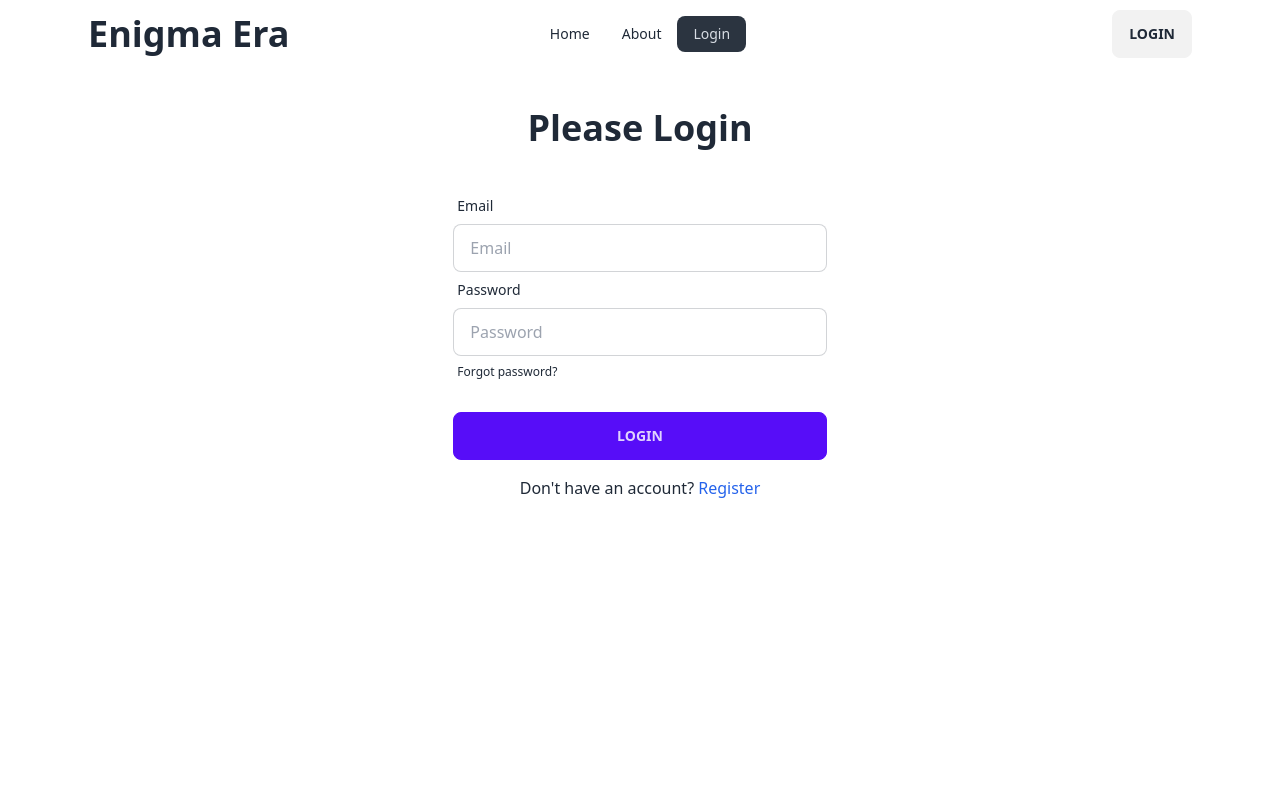
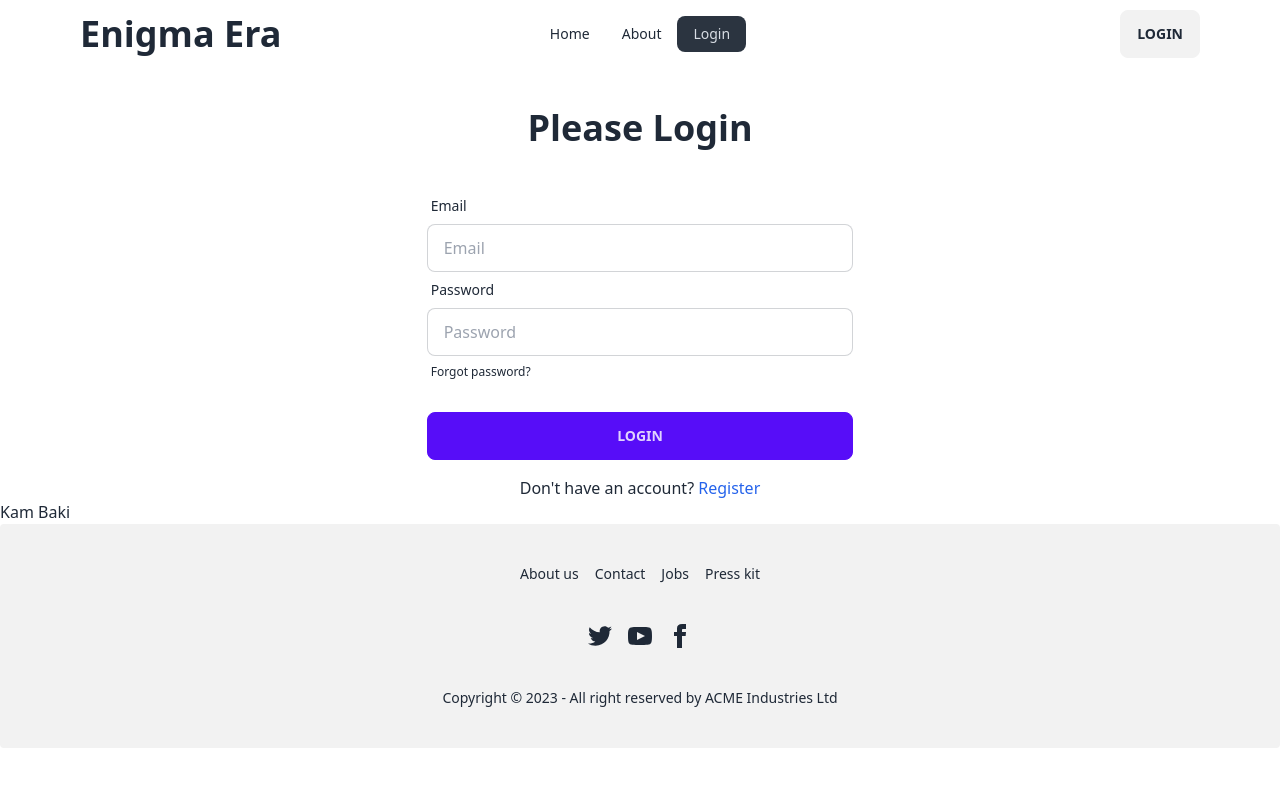
Before and after one commit to its-asif/EnigmaEra, a React (Vite) app: page /login in a window 1280 px wide. Shown: the top 786 px of the page. Built offline with nearby package versions, Linux system fonts and the light colour scheme; no server answers.

Commit message:
slider, service cards and private route added

```diff
--- a/src/layouts/Roots.jsx
+++ b/src/layouts/Roots.jsx
@@ -1,10 +1,14 @@
 import { Outlet } from "react-router-dom";
+import Navbar from "../pages/Shared/Navbar";
+import Footer from "../pages/Shared/Footer";
 
 
 const Roots = () => {
     return (
-        <div className="lg:mx-20">
+        <div>
+            <Navbar/>
             <Outlet/>
+            <Footer/>
         </div>
     );
 };
--- /dev/null
+++ b/src/pages/CardDetails.jsx
@@ -0,0 +1,14 @@
+import { useParams } from "react-router-dom";
+
+
+const CardDetails = () => {
+    const {id} = useParams()
+
+    return (
+        <div>
+
+        </div>
+    );
+};
+
+export default CardDetails;
--- a/src/pages/Login.jsx
+++ b/src/pages/Login.jsx
@@ -29,7 +29,6 @@
 
     return (
         <div>
-            <Navbar></Navbar>
             <div>
                 <h2 className="text-4xl my-10 font-bold text-center">Please Login</h2>
                 <form className="w-3/4 md:w-1/2 lg:w-1/3 mx-auto" onSubmit={handleLogin}>
--- a/src/pages/Register.jsx
+++ b/src/pages/Register.jsx
@@ -35,7 +35,6 @@
 
     return (
         <div>
-            <Navbar></Navbar>
             <div>
                 <h2 className="text-4xl my-10 font-bold text-center">Please Register</h2>
                 <form className="w-3/4 md:w-1/2 lg:w-1/3 mx-auto" onSubmit={handleRegister}>
--- /dev/null
+++ b/src/pages/Shared/Footer.jsx
@@ -0,0 +1,29 @@
+
+
+const Footer = () => {
+    return (
+        <div>
+            <h1>Kam Baki</h1>
+            <footer className="footer footer-center p-10 bg-base-200 text-base-content rounded">
+            <nav className="grid grid-flow-col gap-4">
+                <a className="link link-hover">About us</a>
+                <a className="link link-hover">Contact</a>
+                <a className="link link-hover">Jobs</a>
+                <a className="link link-hover">Press kit</a>
+            </nav>
+            <nav>
+                <div className="grid grid-flow-col gap-4">
+                <a><svg xmlns="http://www.w3.org/2000/svg" width="24" height="24" viewBox="0 0 24 24" className="fill-current"><path d="M24 4.557c-.883.392-1.832.656-2.828.775 1.017-.609 1.798-1.574 2.165-2.724-.951.564-2.005.974-3.127 1.195-.897-.957-2.178-1.555-3.594-1.555-3.179 0-5.515 2.966-4.797 6.045-4.091-.205-7.719-2.165-10.148-5.144-1.29 2.213-.669 5.108 1.523 6.574-.806-.026-1.566-.247-2.229-.616-.054 2.281 1.581 4.415 3.949 4.89-.693.188-1.452.232-2.224.084.626 1.956 2.444 3.379 4.6 3.419-2.07 1.623-4.678 2.348-7.29 2.04 2.179 1.397 4.768 2.212 7.548 2.212 9.142 0 14.307-7.721 13.995-14.646.962-.695 1.797-1.562 2.457-2.549z"></path></svg></a>
+                <a><svg xmlns="http://www.w3.org/2000/svg" width="24" height="24" viewBox="0 0 24 24" className="fill-current"><path d="M19.615 3.184c-3.604-.246-11.631-.245-15.23 0-3.897.266-4.356 2.62-4.385 8.816.029 6.185.484 8.549 4.385 8.816 3.6.245 11.626.246 15.23 0 3.897-.266 4.356-2.62 4.385-8.816-.029-6.185-.484-8.549-4.385-8.816zm-10.615 12.816v-8l8 3.993-8 4.007z"></path></svg></a>
+                <a><svg xmlns="http://www.w3.org/2000/svg" width="24" height="24" viewBox="0 0 24 24" className="fill-current"><path d="M9 8h-3v4h3v12h5v-12h3.642l.358-4h-4v-1.667c0-.955.192-1.333 1.115-1.333h2.885v-5h-3.808c-3.596 0-5.192 1.583-5.192 4.615v3.385z"></path></svg></a>
+                </div>
+            </nav>
+            <aside>
+                <p>Copyright © 2023 - All right reserved by ACME Industries Ltd</p>
+            </aside>
+            </footer>
+        </div>
+    );
+};
+
+export default Footer;
--- a/src/pages/Shared/Navbar.jsx
+++ b/src/pages/Shared/Navbar.jsx
@@ -24,7 +24,7 @@
 
     return (
         <div>
-            <div className="navbar bg-base-100">
+            <div className="navbar bg-base-100 lg:px-20 md:px-5">
                 <div className="navbar-start">
                     <div className="dropdown">
                     <label tabIndex={0} className="btn btn-ghost lg:hidden">
@@ -34,7 +34,7 @@
                         {navlinks}
                     </ul>
                     </div>
-                    <a className="font-bold text-4xl">Enigma Era</a>
+                    <a className="font-bold text-xl md:text-4xl">Enigma Era</a>
                 </div>
                 <div className="navbar-center hidden lg:flex">
                     <ul className="menu menu-horizontal px-1">
--- a/src/pages/home/Home.jsx
+++ b/src/pages/home/Home.jsx
@@ -1,11 +1,39 @@
+
+import { Link, useLoaderData } from "react-router-dom";
+import Footer from "../Shared/Footer";
 import Navbar from "../Shared/Navbar";
+import Slider from "./Slider";
 
 
 const Home = () => {
+
+    const cardData = useLoaderData();
+
     return (
         <div>
-            <Navbar/>
-            <h2 className="text-2xl">This is home</h2>
+            <Slider/>
+
+            <h1 className="text-center mt-20 my-5 text-4xl md:text-6xl font-bold">Our Services</h1>
+            <div className="grid grid-cols-1 md:grid-cols-2 lg:grid-cols-3 content-evenly mx-10 lg:mx-20 gap-10">
+            {
+                cardData.map(card =>
+                    <>
+                    <div className="card  bg-base-100 shadow-xl ">
+                    <figure><img src={card.img} alt="Shoes" /></figure>
+                    <div className="card-body">
+                        <h2 className="card-title">{card.name}</h2>
+                        <p>{card.description.slice(0,100)}.....</p>
+
+                        <div className="card-actions justify-end ">
+                            <Link to={`/news/${card.id}`}
+                            className="text-blue-700 font-bold"><button className="btn btn-ghost hover:btn-ghost">Read More...</button></Link>
+                        </div>
+                    </div>
+                    </div>
+                    </>
+                )
+            }
+            </div>
         </div>
     );
 };
--- /dev/null
+++ b/src/pages/home/Slider.jsx
@@ -0,0 +1,51 @@
+
+const Slider = () => {
+    return (
+        <div>
+            <div className="carousel w-full lg:h-[80vh]">
+            <div id="slide1" className="carousel-item  w-full relative">
+                <div className="absolute w-full h-full top-0 left-0 px-10  bg-black bg-opacity-60 flex">
+                    <div className="text-white flex flex-col mx-auto justify-center text-center">
+                        <h1 className="text-4xl md:text-8xl font-bold"> Unlock Your Potential </h1>
+                        <p className="text-gray-300 font-semibold md:text-2xl "> Dive into Tech Workshops with Experts. </p>
+                    </div>
+                </div>
+                <img src="https://i.ibb.co/p1Jgm51/4.jpg" className="w-full" />
+                <div className="absolute flex justify-between transform -translate-y-1/2 left-5 right-5 top-1/2">
+                <a href="#slide3" className="btn btn-circle">❮</a>
+                <a href="#slide2" className="btn btn-circle">❯</a>
+                </div>
+            </div>
+            <div id="slide2" className="carousel-item relative w-full">
+                <div className="absolute w-full h-full top-0 left-0 px-10  bg-black bg-opacity-60 flex">
+                    <div className="text-white flex flex-col mx-auto justify-center text-center">
+                        <h1 className="text-4xl md:text-8xl font-bold"> Connect, Collaborate, Innovate </h1>
+                        <p className="text-gray-300 font-semibold md:text-2xl "> Join Our Tech Networking Events! </p>
+                    </div>
+                </div>
+                {/* <p className="text-4xl">Unleash the Future: Tech and Gaming Events Like Never Before!</p> */}
+                <img src="https://i.ibb.co/ZVP4Kgr/2.jpg" className="w-full" />
+                <div className="absolute flex justify-between transform -translate-y-1/2 left-5 right-5 top-1/2">
+                <a href="#slide1" className="btn btn-circle">❮</a>
+                <a href="#slide3" className="btn btn-circle">❯</a>
+                </div>
+            </div>
+            <div id="slide3" className="carousel-item relative w-full">
+                <div className="absolute w-full h-full top-0 left-0 px-10  bg-black bg-opacity-60 flex">
+                    <div className="text-white flex flex-col mx-auto justify-center text-center">
+                        <h1 className="text-4xl md:text-8xl font-bold"> Unleash the Future </h1>
+                        <p className="text-gray-300 font-semibold md:text-2xl "> Tech and Gaming Events Like Never Before! </p>
+                    </div>
+                </div>
+                <img src="https://i.ibb.co/6s7dhZN/6.jpg" className="w-full" />
+                <div className="absolute flex justify-between transform -translate-y-1/2 left-5 right-5 top-1/2">
+                <a href="#slide2" className="btn btn-circle">❮</a>
+                <a href="#slide1" className="btn btn-circle">❯</a>
+                </div>
+            </div>
+            </div>
+        </div>
+    );
+};
+
+export default Slider;
--- a/src/provider/AuthProvider.jsx
+++ b/src/provider/AuthProvider.jsx
@@ -45,7 +45,6 @@
 
     useEffect( () =>{
         const unSubscribe =  onAuthStateChanged(auth, (currentUser) => {
-            // console.log('user in the auth state changed', currentUser)
             setUser(currentUser)});
             setLoading(false);
 
--- /dev/null
+++ b/src/routes/PrivateRoutes.jsx
@@ -0,0 +1,21 @@
+import { Navigate, useLocation } from "react-router-dom";
+import { useContext } from "react";
+import { AuthContext } from "../provider/AuthProvider";
+
+
+const PrivateRoute = ({ children }) => {
+    const { user, loading } = useContext(AuthContext);
+    const location = useLocation();
+
+    if (loading) {
+        return <span className="loading  loading-dots loading-lg "></span>
+    }
+
+    if (user) {
+        return children;
+    }
+
+    return <Navigate state={location.pathname} to="/login"></Navigate>;
+};
+
+export default PrivateRoute;
--- a/src/routes/Routes.jsx
+++ b/src/routes/Routes.jsx
@@ -4,6 +4,8 @@
 import Roots from "../layouts/Roots";
 import Login from "../pages/Login";
 import Register from "../pages/Register";
+import PrivateRoute from "./PrivateRoutes";
+import CardDetails from "../pages/CardDetails";
 
 const routes = createBrowserRouter([
     {
@@ -12,7 +14,8 @@
         children: [
             {
                 path: '/',
-                element: <Home></Home>
+                element: <Home></Home>,
+                loader: () => fetch('/data.json')
             },
             {
                 path: '/login',
@@ -21,6 +24,10 @@
             {
                 path: '/register',
                 element: <Register></Register>
+            },
+            {
+                path: '/news/:id',
+                element: <PrivateRoute><CardDetails></CardDetails></PrivateRoute>
             }
         ]
     }
```
